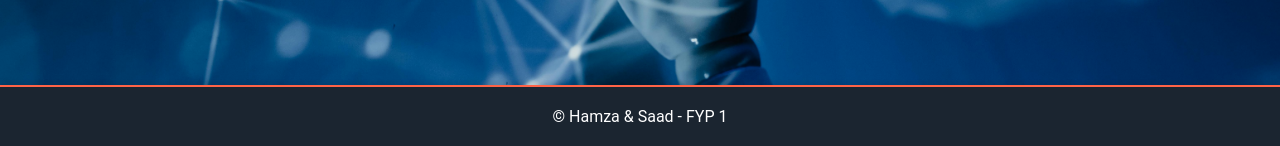
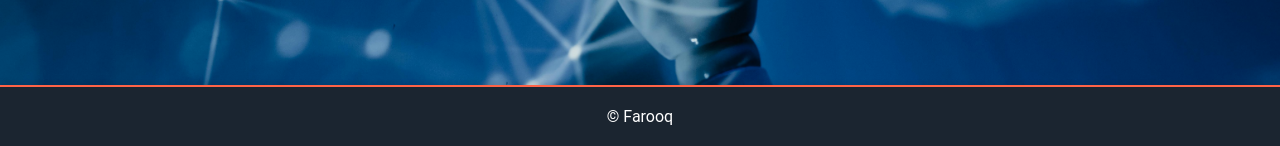
Before and after one commit to theavidstallion/apk_analyzer, a Flask app: page / in a window 1280 px wide. Shown: the part 654-800 px from the top of the page. Run offline with Flask 2, Linux system fonts and the light colour scheme.

Commit message:
Update base.html

```diff
--- a/templates/base.html
+++ b/templates/base.html
@@ -39,7 +39,7 @@
         {% block content %}{% endblock %}
     </main>
     <footer>
-        <p>&copy; Hamza & Saad - FYP 1</p>
+        <p>&copy; Farooq </p>
     </footer>
 </body>
 </html>
```
